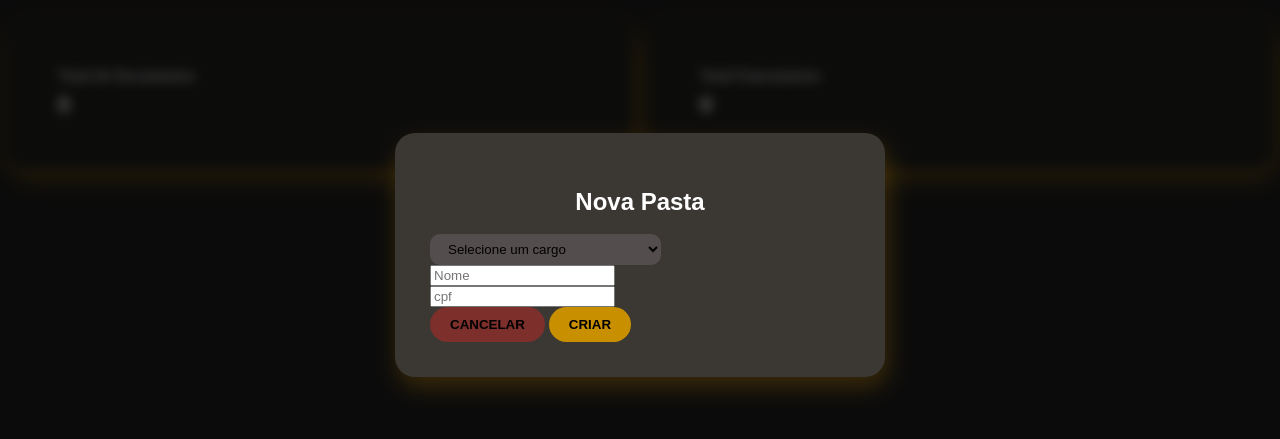
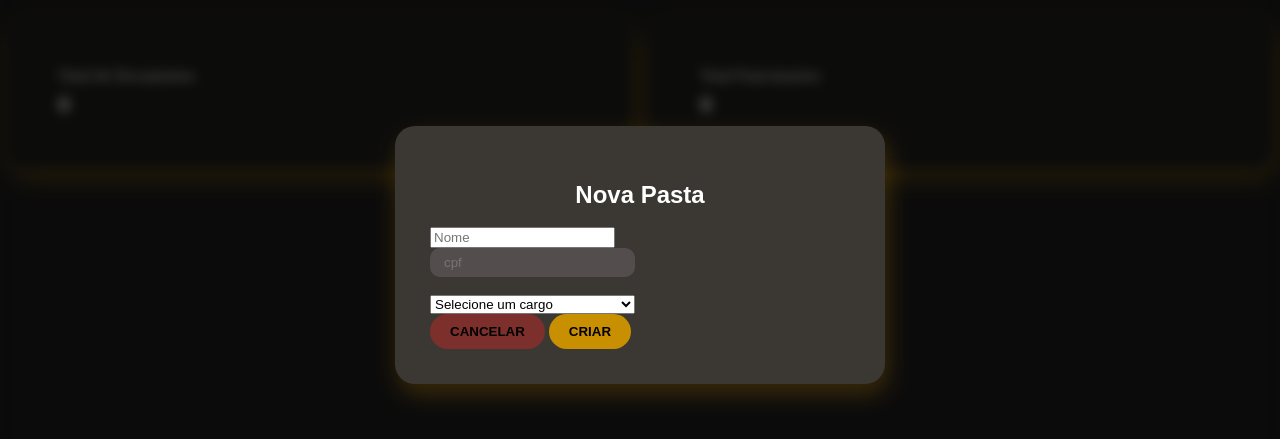
Before and after one commit to joaoppateis07-dotcom/projeto-treino, a website with bundled scripts: page public/html/app.html in a window 1280 px wide. Both pictures are taken after a click on the button "+ NOVA PASTA". Shown: the part 145-584 px from the top of the page. Built offline with nearby package versions, Linux system fonts and the light colour scheme.

Commit message:
melhor ainda

```diff
--- a/public/css/app.css
+++ b/public/css/app.css
@@ -100,14 +100,16 @@ body {
     background: rgba(248, 29, 29, 0.347);
 }
 
-#selectFuncionario {
+.text {
     border-radius: 10px;
     padding: 7px 14px;
     border: none;
     background: rgb(84, 77, 77);
+    margin: 0 auto;
+    margin-bottom: 18px;
 }
 
-.input {
+#inputCpfFFuncionario {
     border-radius: 10px;
     padding: 7px 14px;
     border: none;
--- a/public/html/app.html
+++ b/public/html/app.html
@@ -38,7 +38,13 @@
   <div id="modalNovaPasta" class="modal hidden">
     <div class="modal-box">
       <h2 id="tituloModalNovaPasta">Nova Pasta</h2>
-      <select id="selectFuncionario">
+      <div id="modalInput1">
+       <INPUT id="inputNomePasta" type="text" placeholder="Nome">
+      </div>
+      <div id="modalInput2">
+       <INPUT id="inputCpfFFuncionario" type="text" placeholder="cpf">
+       </div>
+       <select id="selectFuncionario">
        <option>Selecione um cargo</option>
        <option>GERENTE COMERCIAL 1</option>
        <option>GERENTE COMERCIAL 2</option>
@@ -52,12 +58,6 @@
        <option>ASSISTENTE OPERACIONAL</option>
        <option>DIRETORIA</option>
       </select>
-      <div id="modalInput1">
-       <INPUT id="inputNomePasta" type="text" placeholder="Nome">
-      </div>
-      <div id="modalInput2">
-       <INPUT id="inputCpfFFuncionario" type="text" placeholder="cpf">
-      </div>
       <div id="btnCriar&Cancelar">
        <button id="btnCancelarPasta" class="btn btnCancelarPasta">CANCELAR</button>
        <button id="btnCriarPasta" class="btn">CRIAR</button>
```
